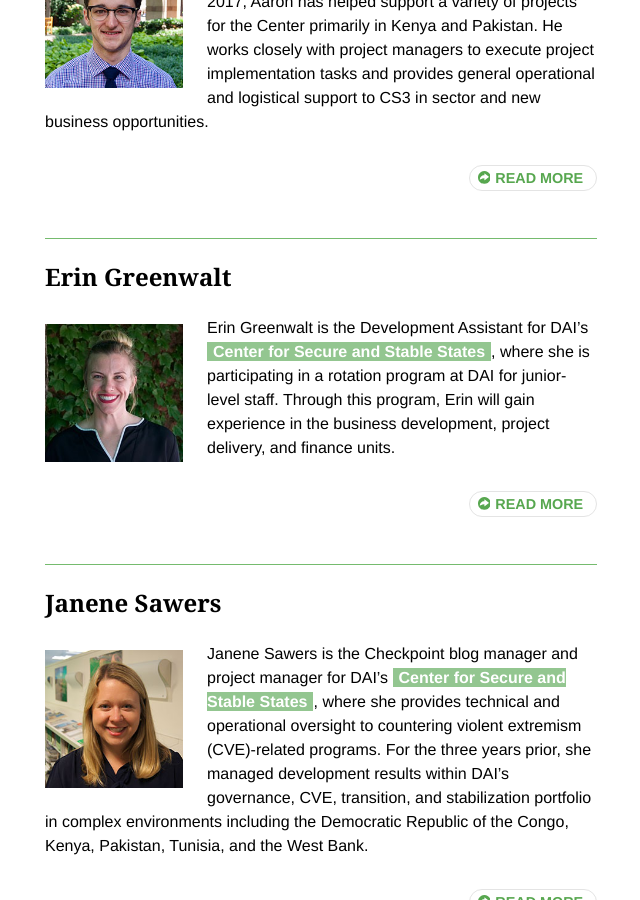
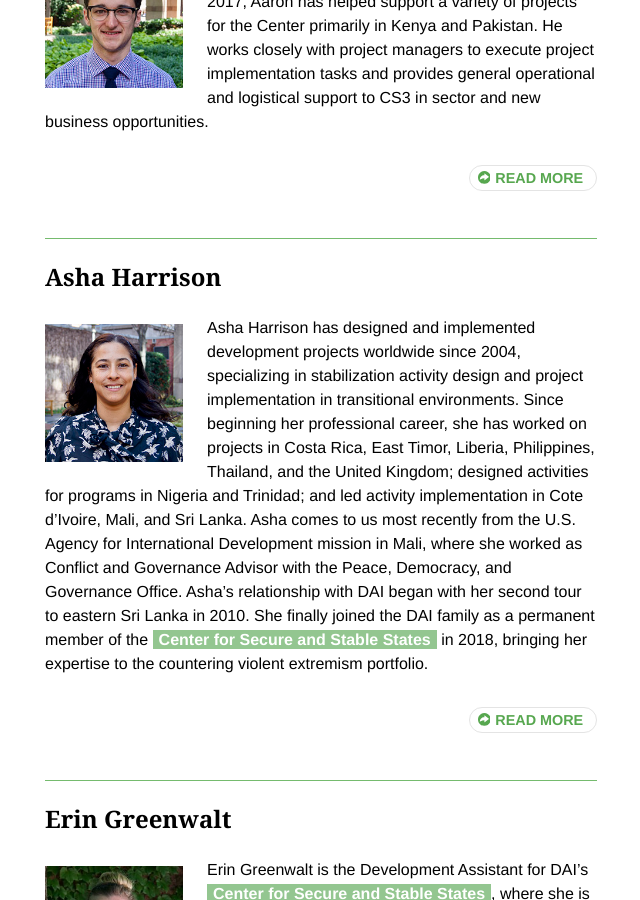
Before and after one commit to BryanSchuetz/CS-, a Jekyll site: the page built from our-authors.md, in a window 1280 px wide and 900 px high, scrolled down 526 px. Shown: the whole window, without its empty margins (535-1175 px from the left). Built offline with Jekyll 4.4.1, drawn with Linux system fonts in a browser that asks for light colours.

Commit message:
Updated Asha Harrison

```diff
--- a/_authors/asha-harrison.markdown
+++ b/_authors/asha-harrison.markdown
@@ -1,12 +1,11 @@
 ---
 title: Asha Harrison
 date: 2018-06-27 16:32:00 Z
-published: false
 Job: Project Manager
 Image: "/uploads/Asha%20Harrison.jpg"
 ---
 
-Asha has designed and implemented development projects worldwide since 2004, specializing in stabilization activity design and project implementation in transitional environments. Since beginning her professional career, she has worked on projects in Costa Rica, East Timor, Liberia, Philippines, Thailand, and the United Kingdom; designed activities for programs in Nigeria and Trinidad; and led activity implementation in Cote d’Ivoire, Mali, and Sri Lanka. Asha comes to us most recently from the U.S. Agency for International Development mission in Mali, where she worked as Conflict and Governance Advisor with the Peace, Democracy, and Governance Office. Asha’s relationship with DAI began with her second tour to eastern Sri Lanka in 2010. She finally joined the DAI family as a permanent member of the [Center for Secure and Stable States](https://www.dai.com/our-work/solutions/fragile-states) in 2018, bringing her expertise to the countering violent extremism portfolio.
+Asha Harrison has designed and implemented development projects worldwide since 2004, specializing in stabilization activity design and project implementation in transitional environments. Since beginning her professional career, she has worked on projects in Costa Rica, East Timor, Liberia, Philippines, Thailand, and the United Kingdom; designed activities for programs in Nigeria and Trinidad; and led activity implementation in Cote d’Ivoire, Mali, and Sri Lanka. Asha comes to us most recently from the U.S. Agency for International Development mission in Mali, where she worked as Conflict and Governance Advisor with the Peace, Democracy, and Governance Office. Asha’s relationship with DAI began with her second tour to eastern Sri Lanka in 2010. She finally joined the DAI family as a permanent member of the [Center for Secure and Stable States](https://www.dai.com/our-work/solutions/fragile-states) in 2018, bringing her expertise to the countering violent extremism portfolio.
 
 <!--more-->
 
```
